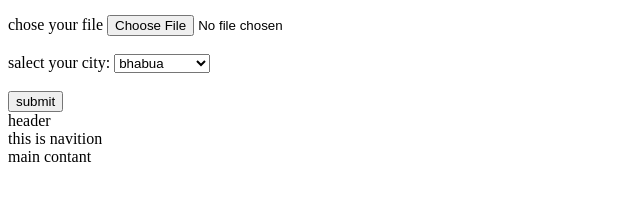
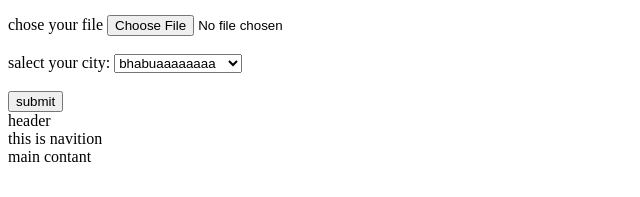
Before and after one commit to warmaa785-alt/my-first-page-to-learn-githu, a plain HTML site: page cheptor7.html in a window 1280 px wide. Shown: the part 297-494 px from the top of the page, 0-640 px from the left. Drawn offline with Linux system fonts and the light colour scheme.

Commit message:
Update cheptor7.html

```diff
--- a/cheptor7.html
+++ b/cheptor7.html
@@ -35,8 +35,8 @@
 <br><br>
 <label for="city">salect your city:</label>
 <select name="city" id="city">
-    <option value="bhabua">bhabua</option>
-     <option value="bhabua">mohiniya</option>
+    <option value="bhabua">bhabuaaaaaaaa</option>
+     <option value="bhabua">mohiniyaaaaaaaa</option>
       <option value="bhabua">durgawati</option>
        <option value="bhabua">sonahan</option>
         <option value="bhabua">chand</option>
```
